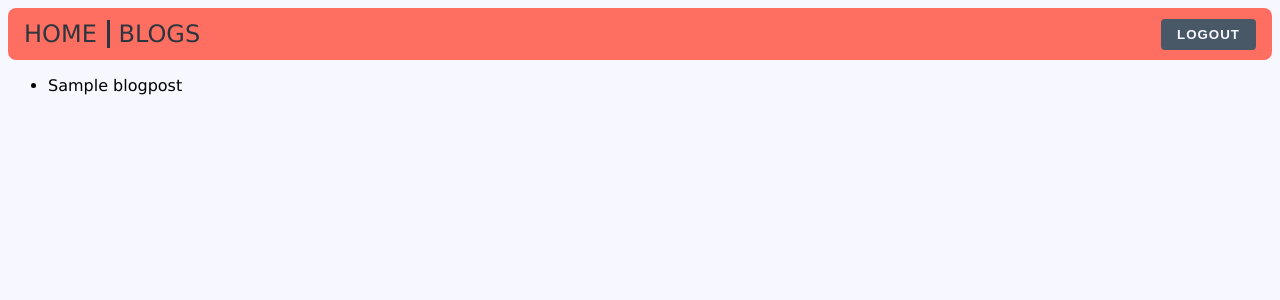
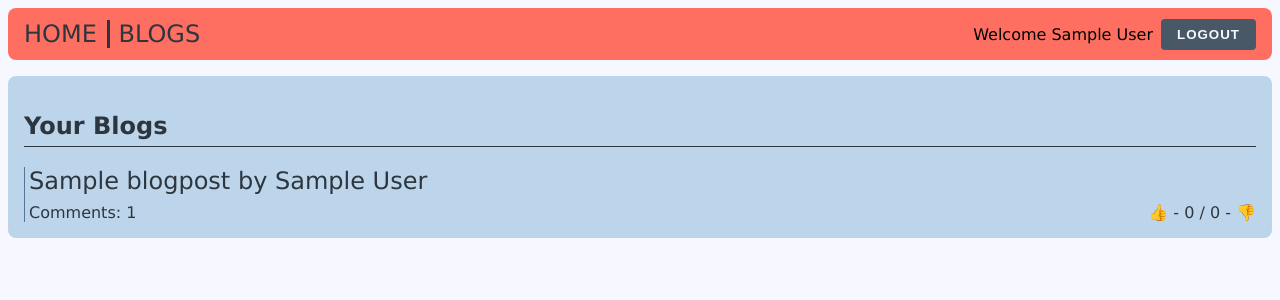
Before and after one commit to shivachevv/python-django-training, a Django app: page /blog-posts/ in a window 1280 px wide. Shown: the top 300 px of the page. Run offline with Django 5.2, Linux system fonts and the light colour scheme; a user stored in the database is signed in; tables that the repository leaves empty hold one stand-in row (values such as "Sample post").

Commit message:
added blogs list and individual blog templates and service

```diff
--- a/blog/postApp/services.py
+++ b/blog/postApp/services.py
@@ -1,4 +1,5 @@
 from django.http import HttpRequest
+from django.shortcuts import get_object_or_404
 from .models import BlogPost, BlogPostReaction, Comment, Reaction
 from .utils import BlogPostUtils
 
@@ -21,3 +22,19 @@ def get_posts(user_id: int):
         })
 
     return result
+
+
+def get_post(id):
+    blogpost = get_object_or_404(BlogPost, pk=id)
+    reactions = blogpost.reactions.all().values()
+    comments = blogpost.comments.all().select_related('user')
+
+    return {
+        'id': blogpost.id,
+        'title': blogpost.title,
+        'content': blogpost.content,
+        'author': f'{blogpost.user.first_name} {blogpost.user.last_name}',
+        'reactions': BlogPostUtils.prettify_reactions(reactions),
+        'comments': comments,
+        'comments_count': len(comments),
+    }
--- a/blog/postApp/templates/blog_posts.html
+++ b/blog/postApp/templates/blog_posts.html
@@ -1,7 +1,30 @@
 {% extends 'layout.html' %} {% block content %}
-<ul>
+{% load static %}
+
+{% block extrastyles %}
+    <link rel="stylesheet" type="text/css"
+        href="{% static "css/blog_posts.css" %}" />
+{% endblock %}
+<h2>Your Blogs</h2>
+<ul class="blogs_list">
   {% for blog in blogs %}
-  <li>{{ blog.title }}</li>
+  <li class="blogs_list_item">
+    <a href="{% url 'postApp:blog' blog.id %}">
+        <div class='blogs_list_item_title'>
+            <span>{{ blog.title }} by {{blog.author}}</span>
+        </div>
+        <div class="blogs_list_item_info">
+            <span> Comments: {{ blog.comments }} </span>
+            <div>
+                <span>
+                    &#128077 - {{ blog.reactions.thumb_up }} /
+                    {{ blog.reactions.thumb_down}} - &#128078;
+                    </span
+                    >
+                </div>
+            </div>
+        </a>
+  </li>
   {% endfor %}
 </ul>
 {% endblock %}
--- a/blog/postApp/urls.py
+++ b/blog/postApp/urls.py
@@ -5,4 +5,5 @@ app_name = 'postApp'
 
 urlpatterns = [
     path('', views.blog_posts_home_controller, name='blog_posts'),
+    path('<int:id>', views.blog_controller, name="blog"),
 ]
--- a/blog/postApp/views.py
+++ b/blog/postApp/views.py
@@ -5,5 +5,9 @@ from . import services
 
 def blog_posts_home_controller(request: HttpRequest):
     payload = services.get_posts(request.user.id)
-    print('Controller payload', payload)
     return render(request, 'blog_posts.html', {'blogs': payload})
+
+
+def blog_controller(request: HttpRequest, id):
+    payload = services.get_post(id)
+    return render(request, 'blog_post.html', {'blog': payload})
--- a/blog/static/css/base_styles.css
+++ b/blog/static/css/base_styles.css
@@ -53,9 +53,14 @@ nav a:hover {
 
 nav form {
   display: flex;
+  align-items: center;
 }
 
-nav button {
+nav .logout span {
+  font-size: 16px;
+}
+
+nav .logout .logout_button {
   background: #495867;
   color: var(--white);
   padding: 8px 16px;
@@ -64,8 +69,9 @@ nav button {
   font-weight: bold;
   letter-spacing: 1px;
   transition: box-shadow 0.1s;
+  margin-left: 8px;
 }
-nav button:hover {
+nav .logout .logout_button:hover {
   box-shadow: var(--light_blue) 4px 4px;
   cursor: pointer;
 }
--- /dev/null
+++ b/blog/static/css/blog_posts.css
@@ -0,0 +1,51 @@
+main {
+  background: var(--light_blue);
+  padding: 16px;
+  border-radius: 8px;
+  margin-top: 16px;
+}
+
+main h2 {
+  border-bottom: 1px solid var(--black);
+  color: var(--black);
+  padding-bottom: 6px;
+}
+
+main .blogs_list {
+  list-style: none;
+  margin: 0;
+  padding: 0;
+}
+
+
+main .blogs_list .blogs_list_item {
+  color: var(--black);
+  display: flex;
+  flex-direction: column;
+  transition: all 0.2s;
+  border-left: 1px solid var(--dark_blue);
+  padding-left: 4px;
+}
+
+main .blogs_list .blogs_list_item:hover {
+  box-shadow: var(--dark_blue) 4px 4px;
+  cursor: pointer;
+  padding: 4px;
+  border: 1px solid var(--dark_blue);
+}
+
+main .blogs_list .blogs_list_item a{
+  color: inherit;
+  text-decoration: none !important;
+}
+
+
+main .blogs_list .blogs_list_item_title {
+  font-size: 24px;
+}
+
+main .blogs_list .blogs_list_item_info {
+  display: flex;
+  justify-content: space-between;
+  margin-top: 8px;
+}
--- a/blog/templates/layout.html
+++ b/blog/templates/layout.html
@@ -20,8 +20,9 @@
       </div>
       <form class="logout" action="{% url 'authApp:logout' %}" method="post">
         {% csrf_token %}
+        <span>Welcome {{user.first_name}} {{user.last_name}}</span>
         <button
-          class="logout-button"
+          class="logout_button"
           aria-label="User Logout"
           title="User Logout"
         >
```
Also changed, not shown: blog/postApp/templates/blog_post.html (added, +34 -0 lines), blog/static/css/blog_post.css (added, +18 -0 lines).
